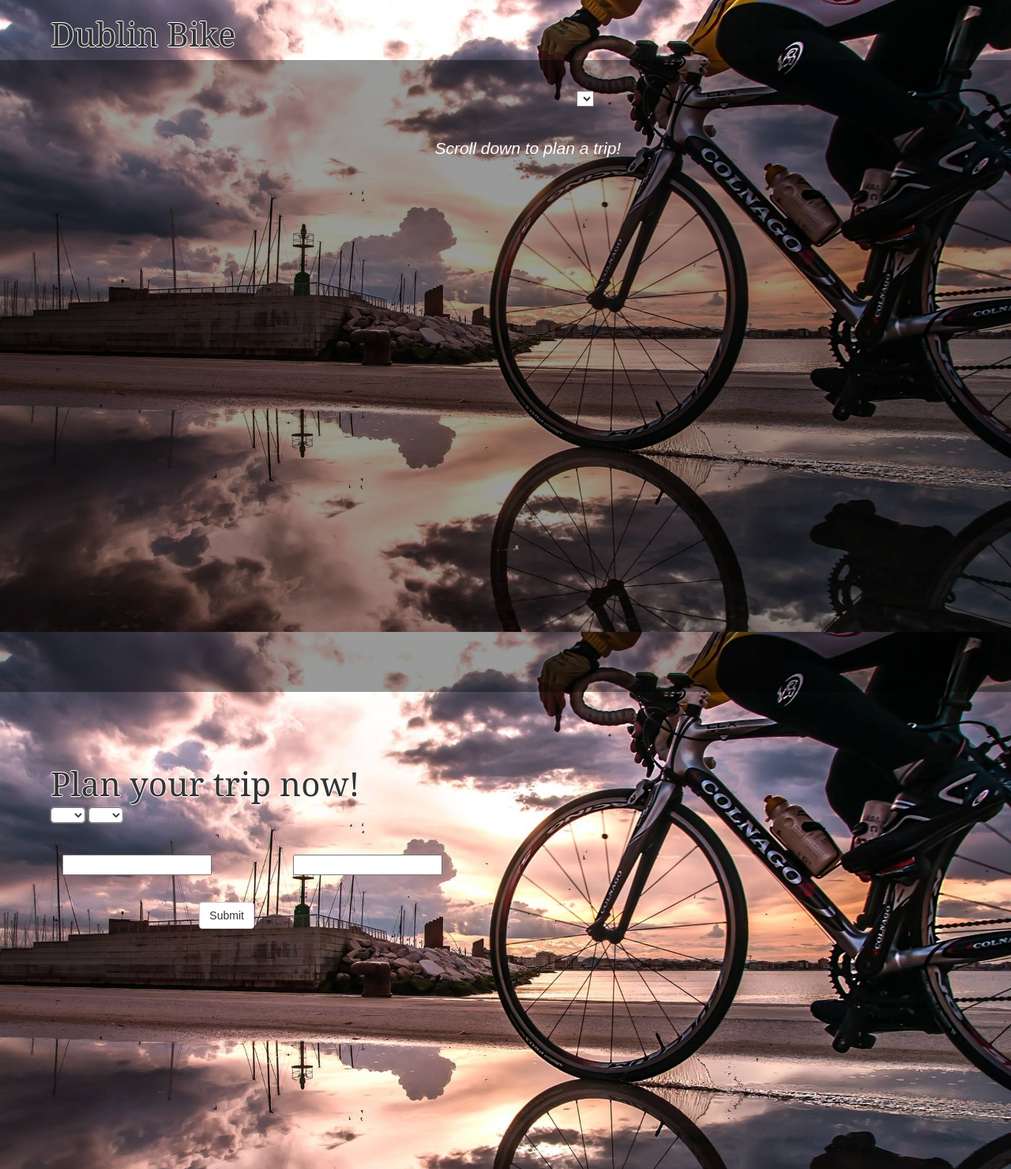
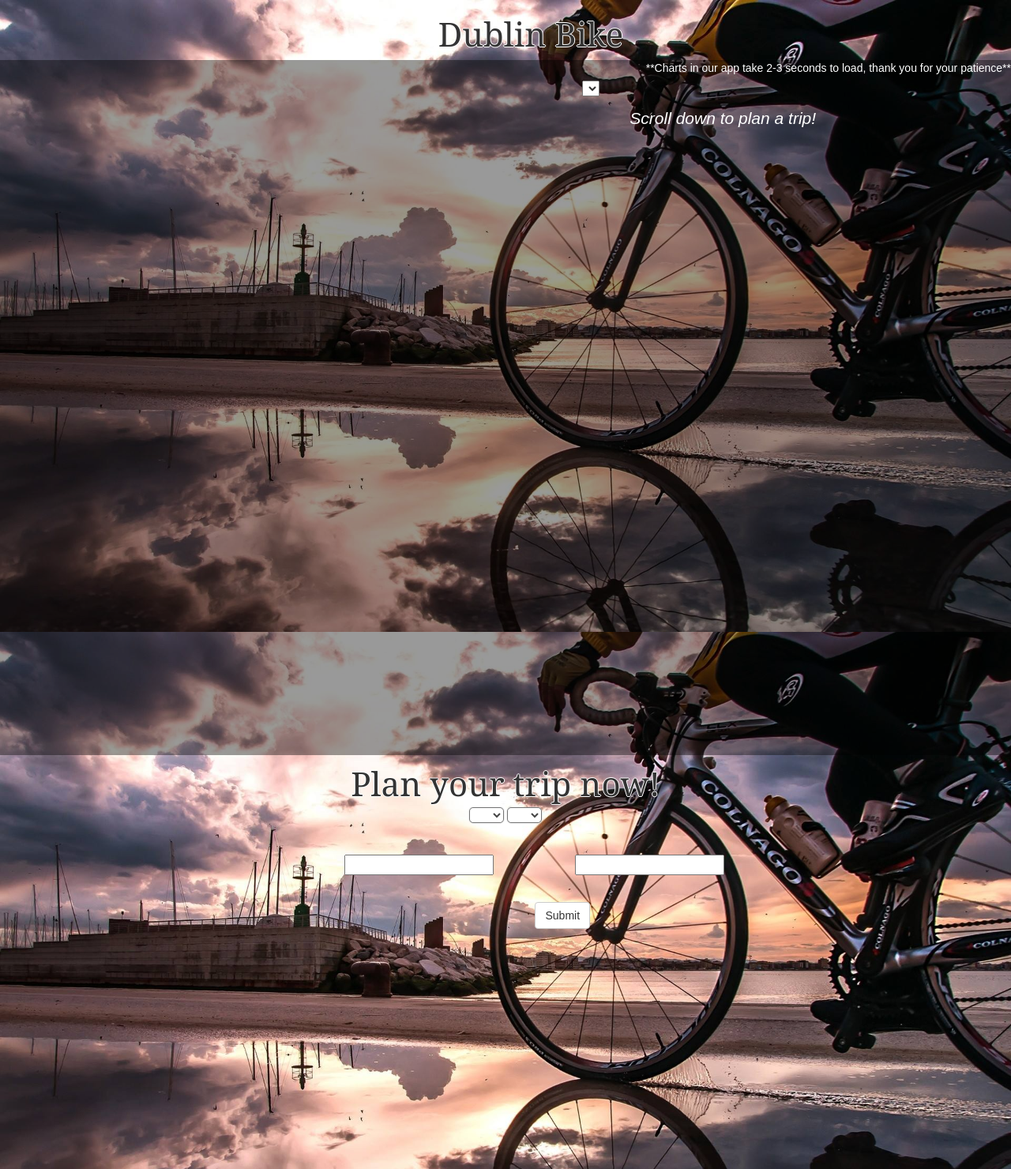
Before and after one commit to wingkicwk/group-20, a Flask app: page / in a window 1280 px wide. Shown: the top 1480 px of the page at 79% size. Run offline with Flask 2, Linux system fonts and the light colour scheme; lists and menus that the app fills with data are empty; some libraries are stand-ins or nearby versions.

Commit message:
Page loader and chart loading reminder added

```diff
--- a/web/app.py
+++ b/web/app.py
@@ -269,6 +269,8 @@ def get_hour(number_id):
     chart_info = c_df.values.tolist()
 
     return jsonify(chart_info=chart_info)
+if __name__ == '__main__':
+    app.run( debug=True)
 
-if __name__ == '__main__':
-    app.run(host="0.0.0.0", port=80, debug=True)
+# if __name__ == '__main__':
+#     app.run(host="0.0.0.0", port=80, debug=True)
--- a/web/static/index.css
+++ b/web/static/index.css
@@ -97,7 +97,7 @@ h1{
     position:absolute; /*position here*/
     background-color:black;
     opacity:0.4;
-    height:100%;
+    height:110%;
 /*reference https://stackoverflow.com/questions/5135019/css-opacity-only-to-background-color-not-the-text-on-it*/
     width:100%;
     z-index:-1;
@@ -115,9 +115,9 @@ h1{
 }
 table{
     border-collapse:collapse;
-    /*color:white;*/
     float:right;
     margin-right:5%;
+    color:white;
 }
 
 th, td{
@@ -134,7 +134,7 @@ table{
 }
 
 tr{
-    border-bottom: solid 1px black
+    border-bottom: solid 1px grey;
 }
 
 tbody>tr>:nth-child(1){
@@ -149,6 +149,47 @@ tbody>tr>:nth-child(2){
 }
 
 #Markerdropdown{
-    margin-top:3%;
-    margin-left: 14%;
+
+    margin-top:2%;
+    margin-left: 10%;
 }
+
+/* reference of loader: https://www.w3schools.com/howto/tryit.asp?filename=tryhow_css_loader5 */
+#Myloader {
+    position: absolute;
+    width: 132px;
+    height: 132px;
+    left: 50%;
+    top: 50%;
+    z-index: 1;
+    margin: -75px 0 0 -75px;
+    border: 16px solid #fffafa;
+    border-radius: 48%;
+    border-top: 16px solid #2979af;
+    -webkit-animation: spin 2s linear infinite;
+    animation: spin 2s linear infinite;
+  }
+
+  @-webkit-keyframes spin {
+    0% { -webkit-transform: rotate(0deg); }
+    100% { -webkit-transform: rotate(360deg); }
+  }
+
+  /* Add animation to the apge */
+  .Pageanimation {
+    position: relative;
+    -webkit-animation-name: animatebottom;
+    -webkit-animation-duration: 1s;
+    animation-name: animatebottom;
+    animation-duration: 1s
+  }
+
+  @keyframes animatebottom {
+    from{ bottom:-100px; opacity:0 }
+    to{ bottom:0; opacity:1 }
+  }
+
+  #ActualDiv {
+    display: none;
+    text-align: center;
+  }
--- a/web/static/javascript.js
+++ b/web/static/javascript.js
@@ -1,5 +1,13 @@
+var Variable;
+function myFunction() {
+    Variable = setTimeout(showPage, 2000);
+}
 
-// create the dropdown list for time
+function showPage() {
+  document.getElementById("Myloader").style.display = "none";
+  document.getElementById("ActualDiv").style.display = "block";
+}
+
 var todayDate = new Date().getDate();
 $(function() {
     $('#datetime_1').datetimepicker({
--- a/web/templates/index.html
+++ b/web/templates/index.html
@@ -21,24 +21,25 @@
     <script type="text/javascript" src="static/javascript.js"></script>
 
 </head>
+<body onload="myFunction()" style="margin:0;">
 
-<body>
+        <div style="display:none;" id="ActualDiv" class="Pageanimation">
+<h1>Dublin Bike</h1>
+<p style="color:white;float:right;" >**Charts in our app take 2-3 seconds to load, thank you for your patience**</p>
+<div id="divc">
 
-<h1>Dublin Bike</h1>
-<!-- -->
-<div id="divc">
 <div id='cbg'></div>
 
 <div id="googleMap" ></div>
 
 <div id="weather"></div>
+<select id="Markerdropdown" required onchange="return MarkerFromDropdown();"></select>
+<div  style="color:white; font-style:italic; font-size:1.5em;padding-top:1%;padding-left:10%;">Scroll down to plan a trip!</div>
+<div id="wrap" >
 
-<select id="Markerdropdown" required onchange="return MarkerFromDropdown();"></select>
-<div  style="color:white; font-style:italic; font-size:1.5em;padding-top:3%;padding-left:13%;">Scroll down to plan a trip!</div>
-<div id="wrap" >
-    <div class="chart"; id="chart_div_week" style="width: 25%; height: 28%; "></div>
-    <div class="chart"; id="chart_div_hour" style="width: 25%; height: 28%; "></div>
-    <div class="chart"; id="chart_div" style="width: 25%; height: 28%; "></div>
+    <div class="chart"; id="chart_div_week" style="width: 25%; height: 30%; "></div>
+    <div class="chart"; id="chart_div_hour" style="width: 25%; height: 30%; "></div>
+    <div class="chart"; id="chart_div" style="width: 25%; height: 30%; "></div>
     </div>
 </div>
 
@@ -52,12 +53,16 @@
     <input type="text" id="datetime_1" style="color: black"/></div>
     <div class="col-md-4" style="float: right">
     <input type="text" id="datetime_2" style="color: black" /></div><br><br><br>
-    <input type="submit" class="btn btn-default" style="margin-left: 43%;"  value="Submit" onclick="display_time() ">
+    <input type="submit" class="btn btn-default" style="margin-left: 33%;"  value="Submit" onclick="display_time() ">
     </div>
 
 </div>
 <div id='results' style="padding:2%; "></div>
 <div class="chart"; id="chart_div_predictFrom" style="width: 28%; height: 35%;"></div>
 <div class="chart"; id="chart_div_predictTo" style="width: 28%; height: 35%;"></div>
+
+<div id="Myloader"></div>
+
+</div>
 </body>
 </html>
```
